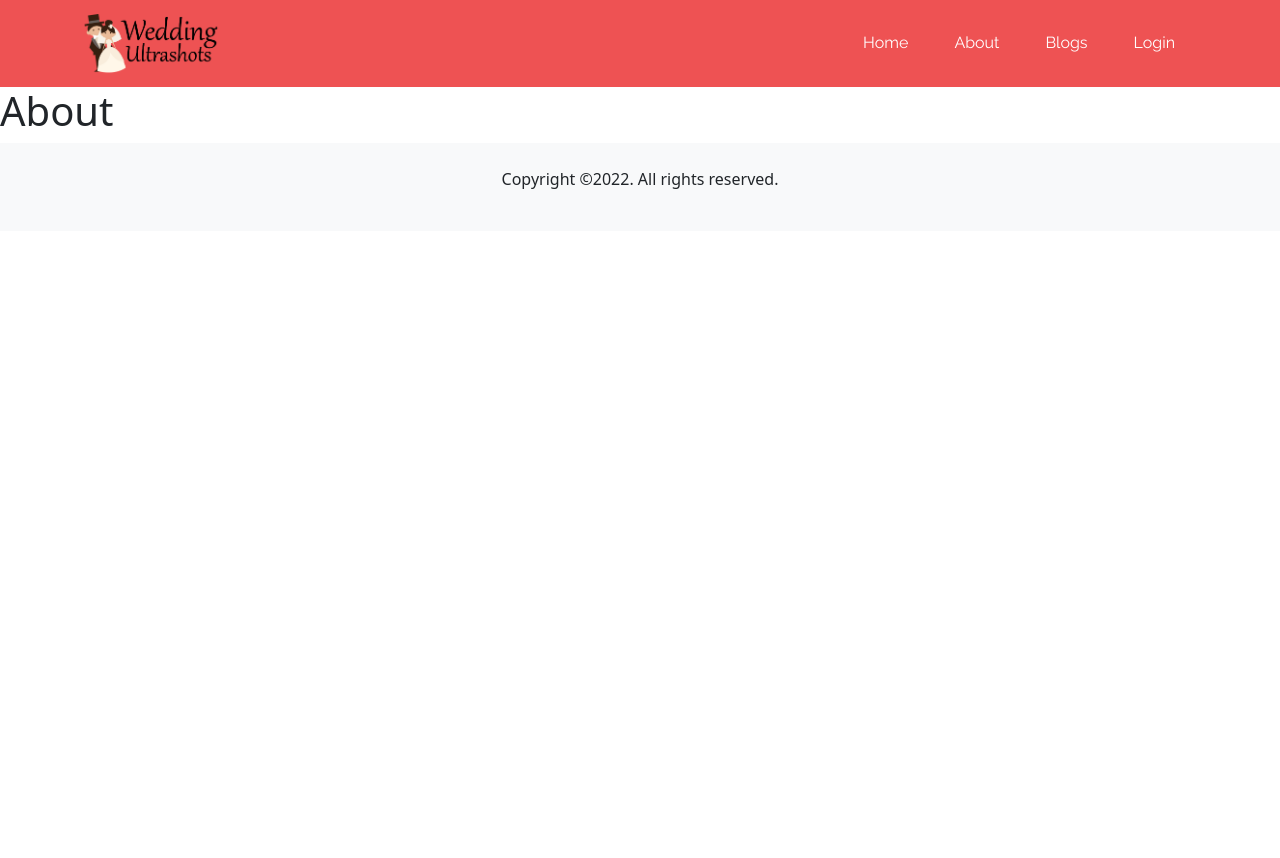
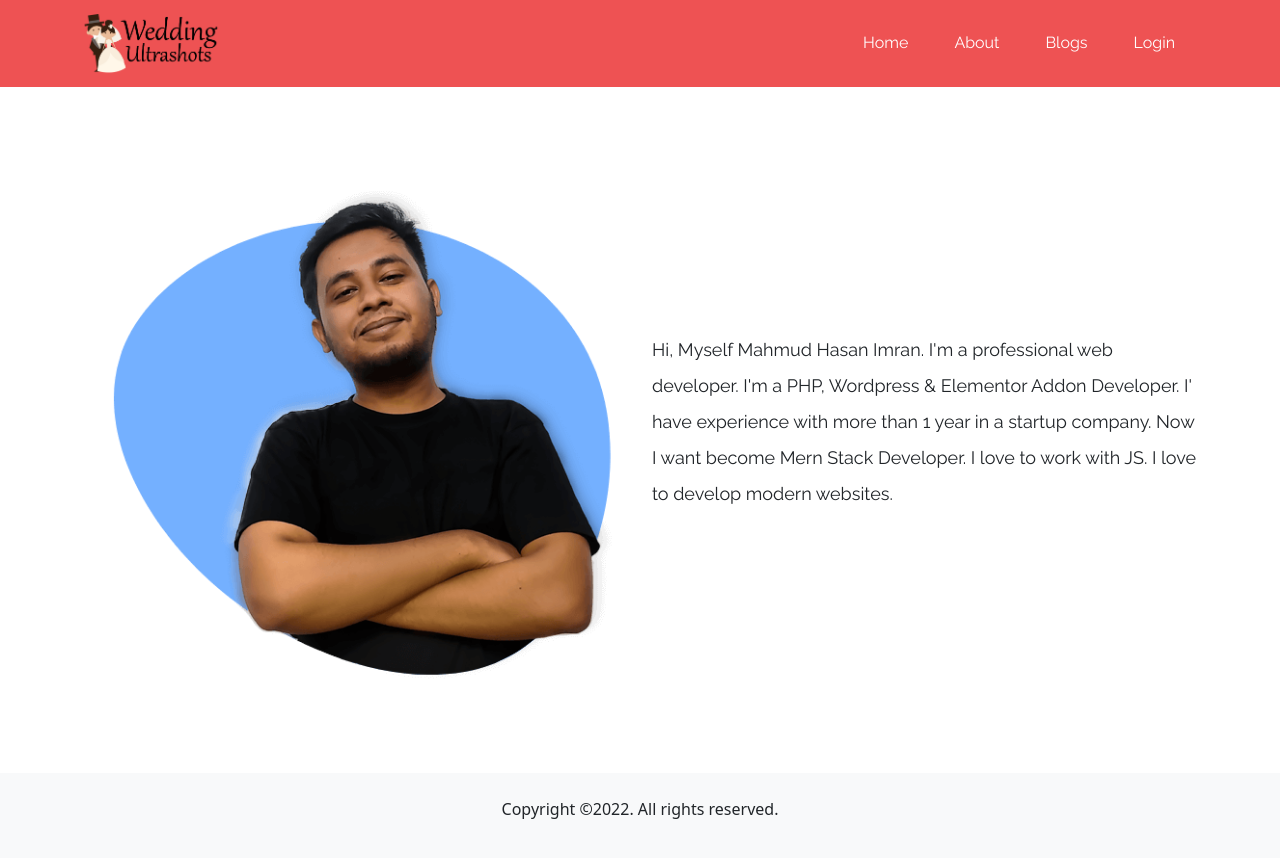
Before and after one commit to devmhimran/wedding-ultra-shots-client, a React (Create React App) app in the folder wedding-ultra-shots/: page /about in a window 1280 px wide. Shown: the top 858 px of the page. Before the commit the page ends 800 px from the top, so only its background shows below. Built offline with nearby package versions, Linux system fonts and the light colour scheme; no server answers.

Commit message:
Update Css

```diff
--- /dev/null
+++ b/wedding-ultra-shots/src/component/About/About.css
@@ -0,0 +1,14 @@
+.about{
+    font-family: 'Raleway', sans-serif;
+    font-weight: 400;
+    font-size: 18px;
+    line-height: 36px;
+    padding: 80px 0;
+}
+.about__img{
+    width: 100%;
+}
+.about__detail{
+    display: flex;
+    align-items: center;
+}
--- a/wedding-ultra-shots/src/component/About/About.js
+++ b/wedding-ultra-shots/src/component/About/About.js
@@ -1,9 +1,22 @@
 import React from 'react';
+import devmhimran from '../../Assets/devmhimran.png';
+import './About.css'
 
 const About = () => {
     return (
-        <div>
-            <h1>About</h1>
+        <div className='container about'>
+            <div className="row">
+                <div className="col-lg-6 col-md-6 col-sm-12">
+                    <img className='about__img' src={devmhimran} alt="" />
+                </div>
+                <div className="col-lg-6 col-md-6 col-sm-12 about__detail">
+                    <div className=" ">
+                    <p>
+                        Hi, Myself Mahmud Hasan Imran. I'm a professional web developer. I'm a PHP, Wordpress & Elementor Addon Developer. I' have experience with more than 1 year in a startup company. Now I want become Mern Stack Developer. I love to work with JS. I love to develop modern websites.
+                    </p>
+                    </div>
+                </div>
+            </div>
         </div>
     );
 };
--- a/wedding-ultra-shots/src/component/Banner/Banner.css
+++ b/wedding-ultra-shots/src/component/Banner/Banner.css
@@ -1,5 +1,5 @@
 .banner{
-    height: 800px;
+    /* height: 800px; */
     position: relative;
 }
 .hero__area{
@@ -30,7 +30,7 @@
 }
 @media only screen and (max-width: 600px) {
     .banner__hero{
-        top: 32%;
+        top: 50%;
         padding: 20px 50px;
     }
     .banner__hero h1{
--- a/wedding-ultra-shots/src/component/Home/Home.js
+++ b/wedding-ultra-shots/src/component/Home/Home.js
@@ -8,8 +8,6 @@ const Home = () => {
       <>
         <Banner></Banner>
         <Services></Services>
-
-
       </>
     );
 };
--- a/wedding-ultra-shots/src/component/Login/Login.css
+++ b/wedding-ultra-shots/src/component/Login/Login.css
@@ -10,8 +10,8 @@
 .input__form{
     margin-top: 15px;
     font-family: 'Raleway', sans-serif;
-    font-weight: 400;
-    font-size: 16px;
+    font-weight: 500;
+    font-size: 18px;
 }
 .input__form input{
     width: 100%;
@@ -40,3 +40,10 @@
     height: 1px;
     background-color: lightgrey;
 }
+
+@media only screen and (max-width: 600px){
+    .login__form{
+        padding: 30px;
+        width: 430px;
+    }
+}
--- a/wedding-ultra-shots/src/component/Service/Service.js
+++ b/wedding-ultra-shots/src/component/Service/Service.js
@@ -10,7 +10,7 @@ const Service = (props) => {
     }
 
     return (
-        <div className='col-md-6 col-lg-4 col-12 py-5'>
+        <div className='col-md-6 col-lg-4 col-12 p-3'>
             <div className="card service__card">
                 <div className="card-body">
                     <img className='service__img' src={image} alt="" />
--- a/wedding-ultra-shots/src/component/Services/Services.js
+++ b/wedding-ultra-shots/src/component/Services/Services.js
@@ -11,7 +11,7 @@ const Services = () => {
             <div className="container">
                 <h1 className='text-center'>Services</h1>
                 <div className='services__main__divider mx-auto'></div>
-                <div className="services__caar">
+                <div className="services__card py-5">
                     <div className="row">
                         {
                             services.map(service => <Service key={service.id} service={service}></Service>)
```
